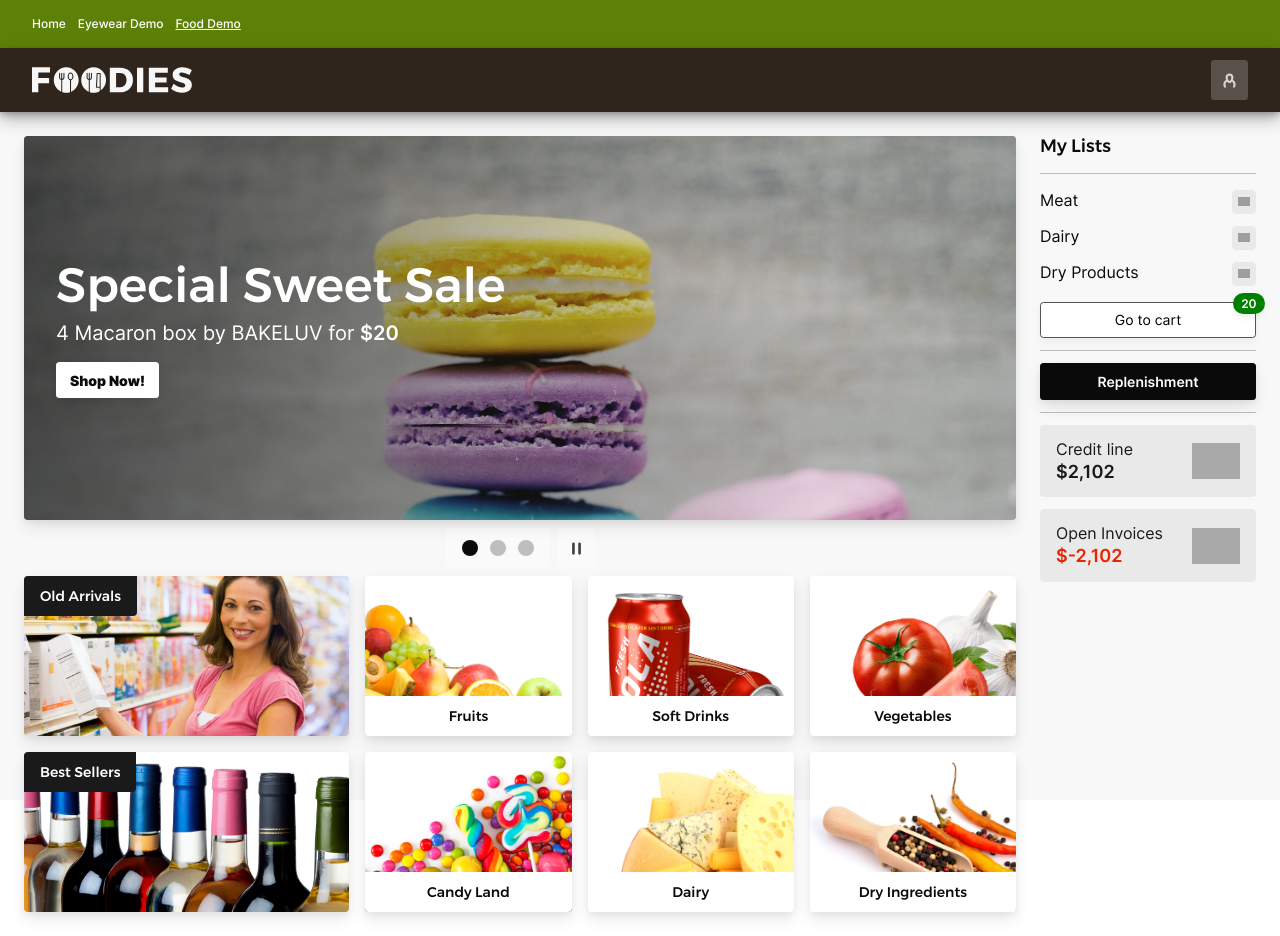
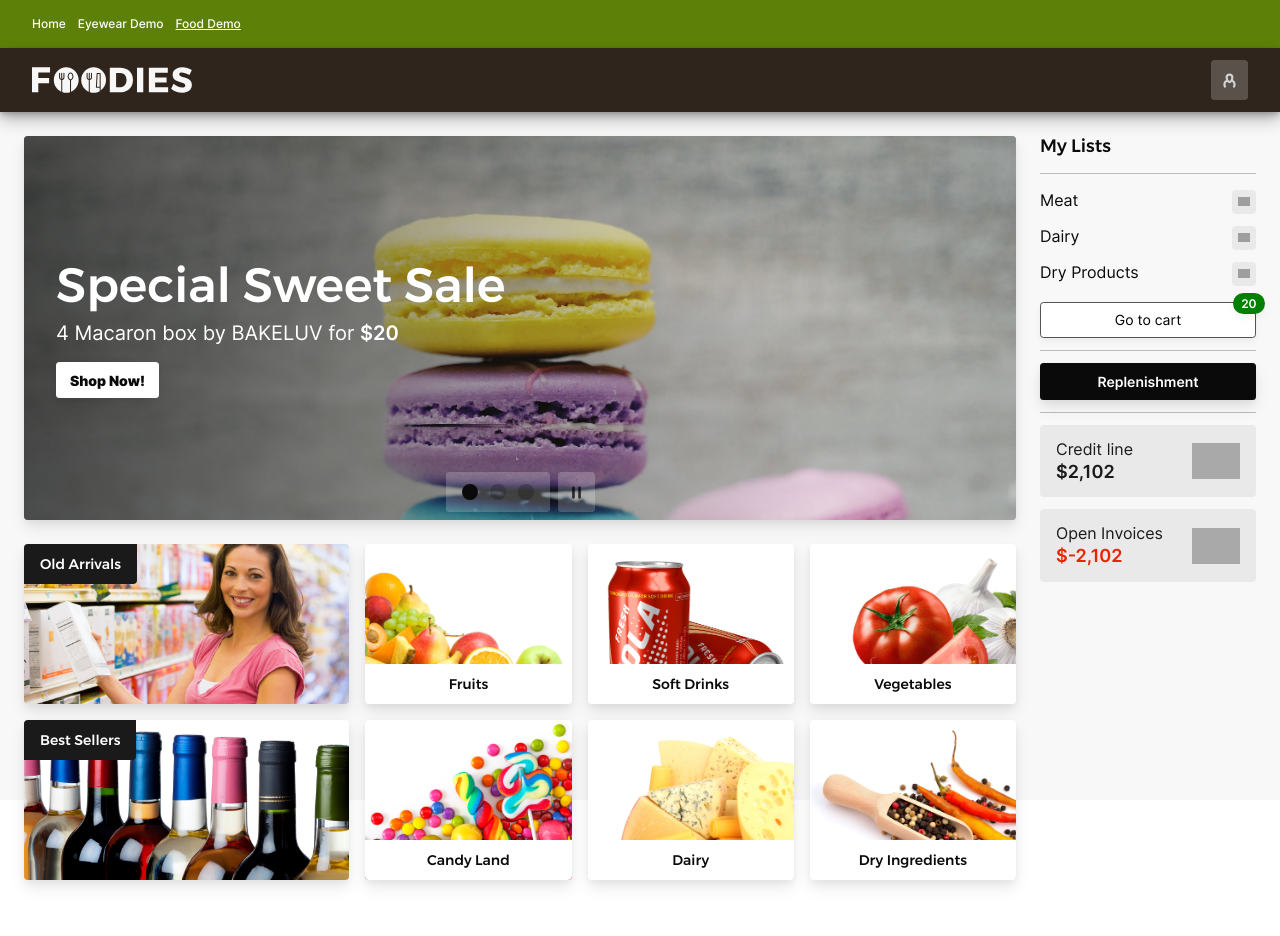
Before and after one commit to YonatanKof/pepp-homapage-central, a Vue app: page /food-demo in a window 1280 px wide. After the commit the page ends 904 px from the top, so only its background shows below. Built offline with nearby package versions, Linux system fonts and the light colour scheme; grey boxes are pictures that could not be loaded.

Commit message:
add slideshow controllers positon (in/out)

```diff
--- a/src/components/demo-eyewear/Slideshow.vue
+++ b/src/components/demo-eyewear/Slideshow.vue
@@ -1,12 +1,15 @@
 <template>
-	<section id="carousel" class="carousel" :class="{ carouselFlex: controllersIsInside }">
+	<section id="carousel" class="carousel">
 		<div
 			id="slides"
 			class="slides"
-			:class="{ 'carousel-rounded': carouselRounded, 'carousel-shadow': carouselShadow }"
+			:class="{
+				'carousel-rounded': carouselRounded,
+				'carousel-shadow': carouselShadow,
+			}"
 			:style="`height:` + slidesHeight + `;`"
 		>
-			<div class="slide" data-state="active" :style="`background-image: url(` + imageURL + `); display: block;`">
+			<div class="slide" data-state="active" :style="`background-image: url(` + imageURL + `)`">
 				<div class="gard-overlay">
 					<button
 						v-if="showButtons"
@@ -38,7 +41,7 @@
 				</div>
 			</div>
 		</div>
-		<SlideControllers />
+		<SlideControllers :class="{ 'position-absolute-down': controllersIsInside }" />
 	</section>
 </template>
 
@@ -75,9 +78,11 @@ export default {
 </script>
 
 <style lang="scss">
-.carouselFlex {
-	display: flex;
-	flex-direction: column;
+.position-absolute-down {
+	position: absolute;
+	bottom: 0;
+	left: 0;
+	right: 0;
 }
 .carousel {
 	width: 100%;
@@ -170,7 +175,7 @@ export default {
 }
 
 .slide[data-state="active"] {
-	display: block;
+	// display: block;
 }
 #prev-btn {
 	margin-inline-start: 1.5rem;
--- a/src/pages/EyewearDemo.vue
+++ b/src/pages/EyewearDemo.vue
@@ -33,8 +33,10 @@ import Footer from "../components/demo-eyewear/Footer.vue";
 	height: calc(100vh - (var(--main-links-height) + var(--header-height)));
 }
 .eyewear-grid {
+	display: grid;
 	grid-template-areas: "eyewear_carousel" "eyewear_promo" "eyewear_portfolio" "eyewear_footer";
 	grid-template-rows: auto;
+	row-gap: 2rem;
 }
 .eyewear-carousel {
 	grid-area: eyewear_carousel;
--- a/src/pages/FoodDemo.vue
+++ b/src/pages/FoodDemo.vue
@@ -17,10 +17,11 @@ import Categories from "../components/demo-food/Categories.vue";
 					slideSubTitle="4 Macaron box by BAKELUV for <strong>$20</strong>"
 					buttonText="Shop Now!"
 					buttonLink="https://wwape.com/"
+					slidesHeight="24rem"
 					:showButtons="false"
 					:carouselRounded="true"
 					:carouselShadow="true"
-					:controllersIsInside="true"
+
 				/>
 				<Sidebar class="food-sidebar" />
 				<Categories class="food-categories" />
@@ -39,7 +40,7 @@ $food-grid-gap: 1.5rem;
 .food-grid {
 	display: grid;
 	grid-template-areas: "food_carousel food_sidebar" "food_categories food_sidebar";
-	grid-template-rows: 26rem 1fr;
+	grid-template-rows: auto 1fr;
 	grid-template-columns: 1fr 13.5rem;
 	grid-column-gap: 1.5rem;
 	max-width: 92rem;
@@ -49,12 +50,12 @@ $food-grid-gap: 1.5rem;
 		grid-template-areas: "food_carousel food_sidebar" "food_categories food_categories";
 		grid-template-rows: auto 1fr;
 		grid-template-columns: 1fr 12rem;
-// background-color: violet;
 	}
 }
 .food-carousel {
 	grid-area: food_carousel;
-	height: calc(100% + $food-grid-gap);
+	// height: calc(100% + $food-grid-gap);
+
 }
 .food-sidebar {
 	grid-area: food_sidebar;
```
